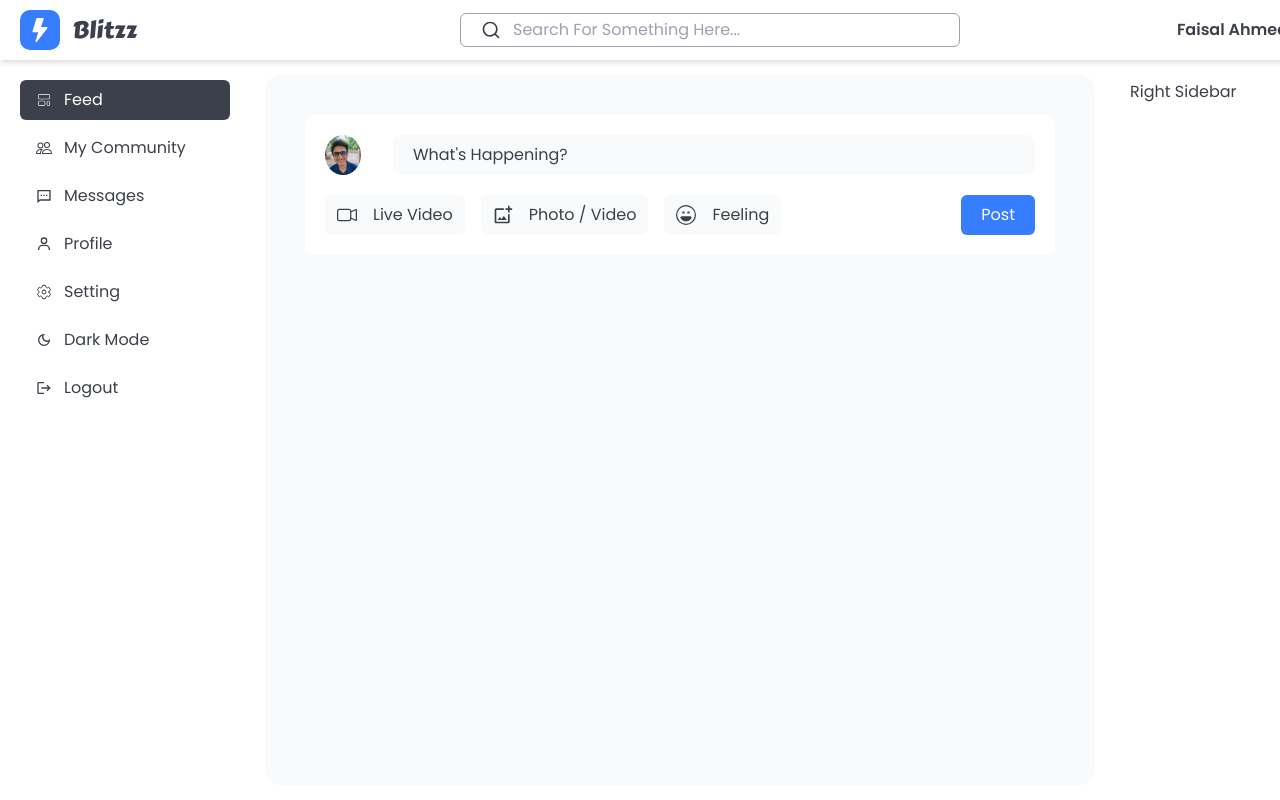
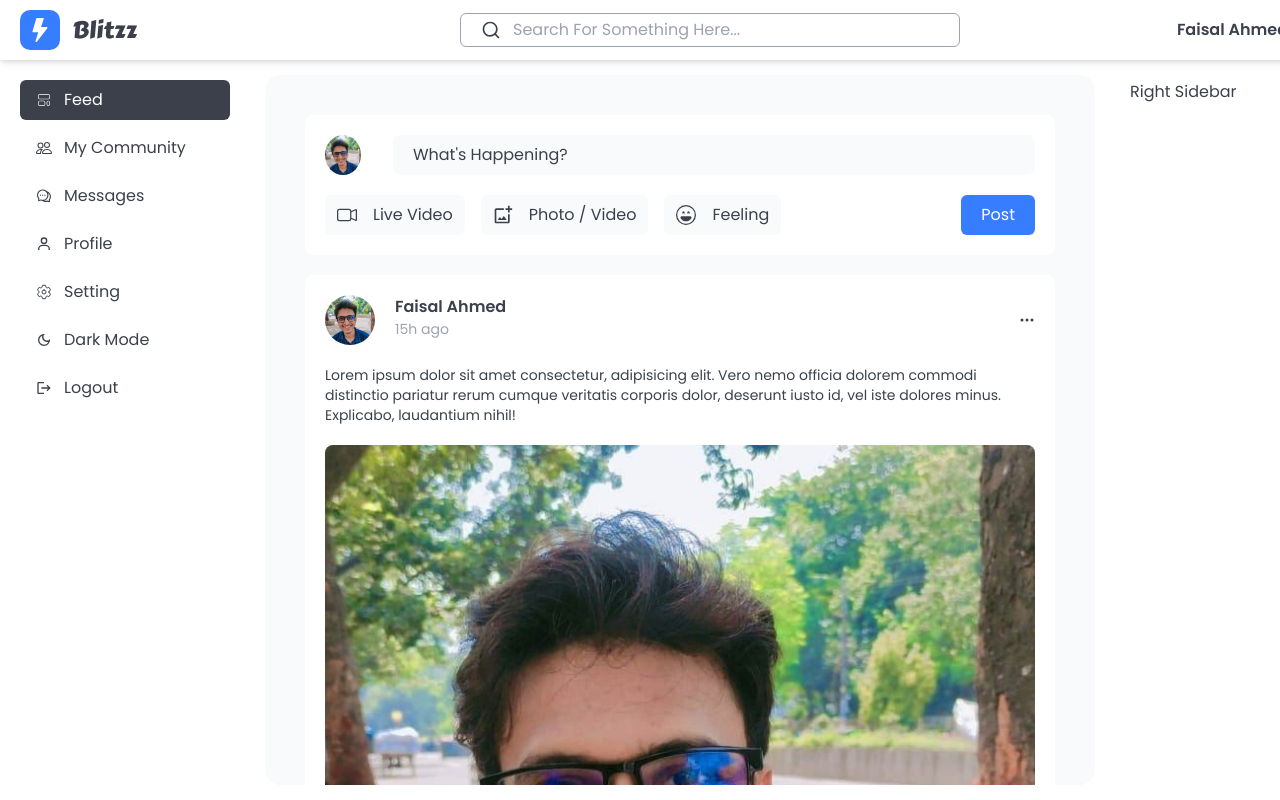
Before and after one commit to Os-Traveller/Blitzz-Front-End, a React (Vite) app: page / in a window 1280 px wide. Shown: the top 800 px of the page. Built offline with nearby package versions, Linux system fonts and the light colour scheme.

Commit message:
feed added

```diff
--- a/src/components/left_sidebar/leftSidebar.tsx
+++ b/src/components/left_sidebar/leftSidebar.tsx
@@ -1,7 +1,7 @@
 import { ActiveLink } from "../active_link/activeLink";
 import { BsPeople } from "react-icons/bs";
 import { CiGrid31 } from "react-icons/ci";
-import { RiMessage2Line } from "react-icons/ri";
+import { AiOutlineComment } from "react-icons/ai";
 import { BiUser } from "react-icons/bi";
 import { IoSettingsOutline } from "react-icons/io5";
 import { MdLogout, MdOutlineLightMode, MdOutlineDarkMode } from "react-icons/md";
@@ -17,7 +17,7 @@ export function LeftSidebar() {
     <div className="flex flex-col gap-2">
       <ActiveLink to="/" title="Feed" icon={<CiGrid31 />} />
       <ActiveLink to="/community" title="My Community" icon={<BsPeople />} />
-      <ActiveLink to="/messages" title="Messages" icon={<RiMessage2Line />} />
+      <ActiveLink to="/messages" title="Messages" icon={<AiOutlineComment />} />
       <ActiveLink to="/profile" title="Profile" icon={<BiUser />} />
       <ActiveLink to="/setting" title="Setting" icon={<IoSettingsOutline />} />
 
--- /dev/null
+++ b/src/components/shared/feed/feed.tsx
@@ -0,0 +1,67 @@
+import { useState } from "react";
+import { ProfileIcon } from "../profile_icon/profileIcon";
+import { BsThreeDots } from "react-icons/bs";
+import userDp from "../../../img/DP.jpg";
+import { AiOutlineHeart, AiFillHeart } from "react-icons/ai";
+import { FaRegComment } from "react-icons/fa";
+import { RiShareForwardLine, RiShareForwardFill } from "react-icons/ri";
+
+export function Feed() {
+  const [liked, setLiked] = useState<boolean>(false);
+  const [shared, setShared] = useState<boolean>(false);
+
+  return (
+    <section className="rounded-lg bg-white dark:bg-blackGray p-5">
+      {/* top feed */}
+      <div className="w-full center_y gap-5 justify-between">
+        <div className="flex gap-5">
+          <ProfileIcon size="50px" />
+          <div className="">
+            <p className="font-semibold cursor-pointer">Faisal Ahmed</p>
+            <p className="text-sm text-gray-400">15h ago</p>
+          </div>
+        </div>
+        <BsThreeDots className="cursor-pointer" />
+      </div>
+      {/* top feed ends */}
+      {/* body section */}
+      <p className="mt-5 text-sm">
+        Lorem ipsum dolor sit amet consectetur, adipisicing elit. Vero nemo officia dolorem commodi
+        distinctio pariatur rerum cumque veritatis corporis dolor, deserunt iusto id, vel iste
+        dolores minus. Explicabo, laudantium nihil!
+      </p>
+      {/* image section */}
+      <img className="mt-5 rounded-lg" src={userDp} alt="" />
+      {/* like comment share section */}
+      <div className="w-full grid grid-cols-3 border-y border-gray-300 dark:border-main p-1 mt-5 cursor-pointer">
+        <p className="center_y gap-3" onClick={() => setLiked(!liked)}>
+          {liked ? (
+            <>
+              <AiFillHeart className="text-xl" /> <span>Liked</span>
+            </>
+          ) : (
+            <>
+              <AiOutlineHeart className="text-xl" /> <span>Like</span>
+            </>
+          )}
+        </p>
+
+        <p className="center_y gap-3 mx-auto">
+          <FaRegComment className="text-xl" /> <span>Comment</span>
+        </p>
+        <p className="center_y gap-3 ml-auto" onClick={() => setShared(!shared)}>
+          {shared ? (
+            <>
+              <RiShareForwardFill className="text-xl" />
+              <span>Shared</span>
+            </>
+          ) : (
+            <>
+              <RiShareForwardLine className="text-xl" /> <span>Share</span>
+            </>
+          )}
+        </p>
+      </div>
+    </section>
+  );
+}
--- a/src/layout/globalLayout.tsx
+++ b/src/layout/globalLayout.tsx
@@ -20,16 +20,20 @@ export function GlobalLayout(props: any) {
       <header ref={ref}>
         <Navbar />
       </header>
-      {/*  */}
       <main className=" h-full grid grid-cols-[250px_1fr_250px]">
+        {/* left sidebar */}
         <div className="p-5">
           <LeftSidebar />
         </div>
+
+        {/* main content of page */}
         <div style={{ height: `${windowHeight - navbarHeight}px`, padding: "15px" }}>
           <div className="overflow-y-scroll p-10 rounded-2xl bg-whiteGray dark:bg-black h-full">
             {props.children}
           </div>
         </div>
+
+        {/* right sidebar */}
         <div className="p-5">
           <RightSidebar />
         </div>
--- a/src/pages/feed/feedCollection.tsx
+++ /dev/null
@@ -1,7 +0,0 @@
-export function FeedCollection() {
-  return (
-    <section>
-      <div></div>
-    </section>
-  );
-}
--- /dev/null
+++ b/src/pages/feed_page/feedCollection.tsx
@@ -0,0 +1,11 @@
+import { Feed } from "../../components/shared/feed/feed";
+
+export function FeedCollection() {
+  return (
+    <section>
+      <div>
+        <Feed />
+      </div>
+    </section>
+  );
+}
--- a/src/pages/feed/feedPage.tsx
+++ b/src/pages/feed_page/feedPage.tsx
@@ -1,9 +1,12 @@
 import { CreatePost } from "../../components/create_post/createPost";
+import { FeedCollection } from "./feedCollection";
 
 export function FeedPage() {
   return (
     <section className="w-[750px] mx-auto">
       <CreatePost />
+      <div className="my-5"></div>
+      <FeedCollection />
     </section>
   );
 }
--- a/src/routes/router.tsx
+++ b/src/routes/router.tsx
@@ -1,6 +1,6 @@
 import { createBrowserRouter } from "react-router-dom";
 import { GlobalLayout } from "../layout/globalLayout";
-import { FeedPage } from "../pages/feed/feedPage";
+import { FeedPage } from "../pages/feed_page/feedPage";
 
 export const router = createBrowserRouter([
   {
@@ -13,5 +13,5 @@ export const router = createBrowserRouter([
     children: [],
   },
   { path: "/login", element: <>Login</> },
-  { path: "/signup", element: <>Sign Up</> },
+  { path: "/sign-up", element: <>Sign Up</> },
 ]);
```
